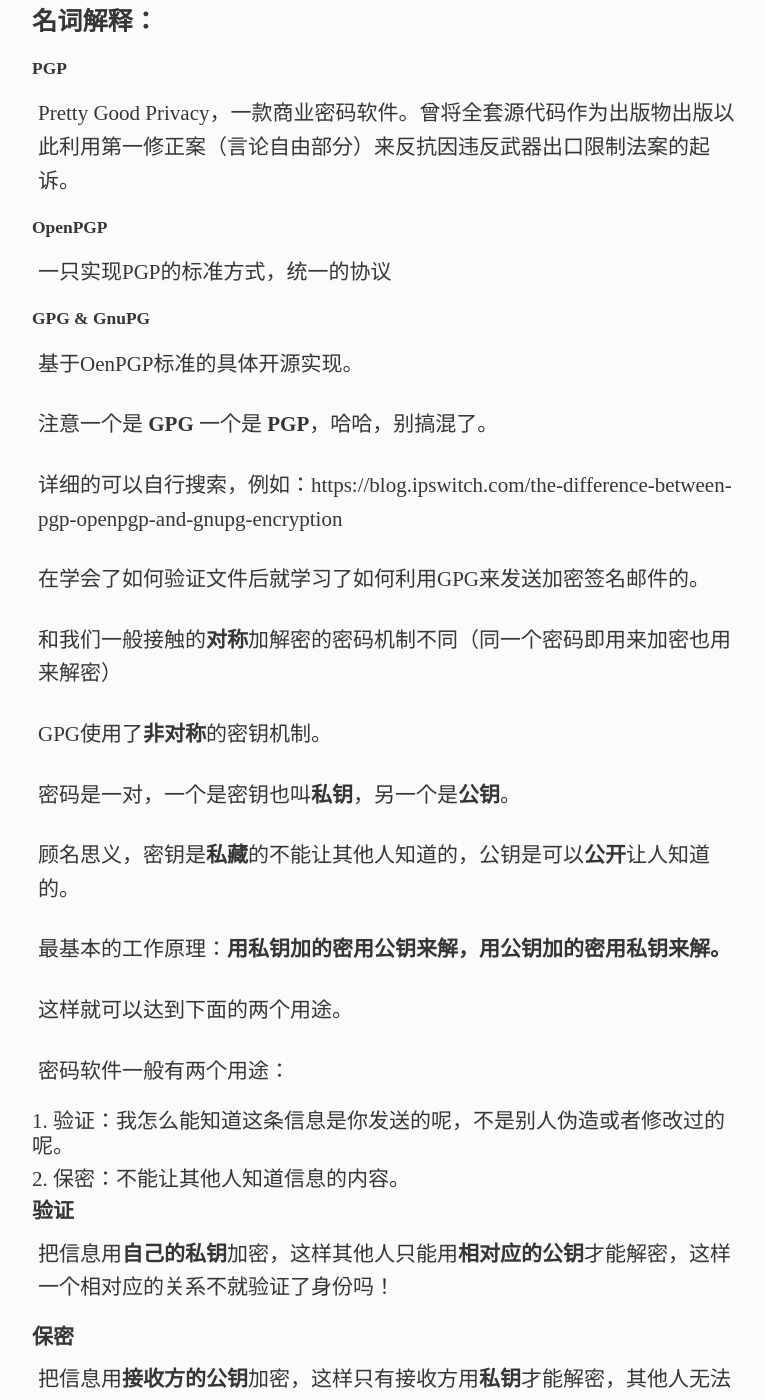
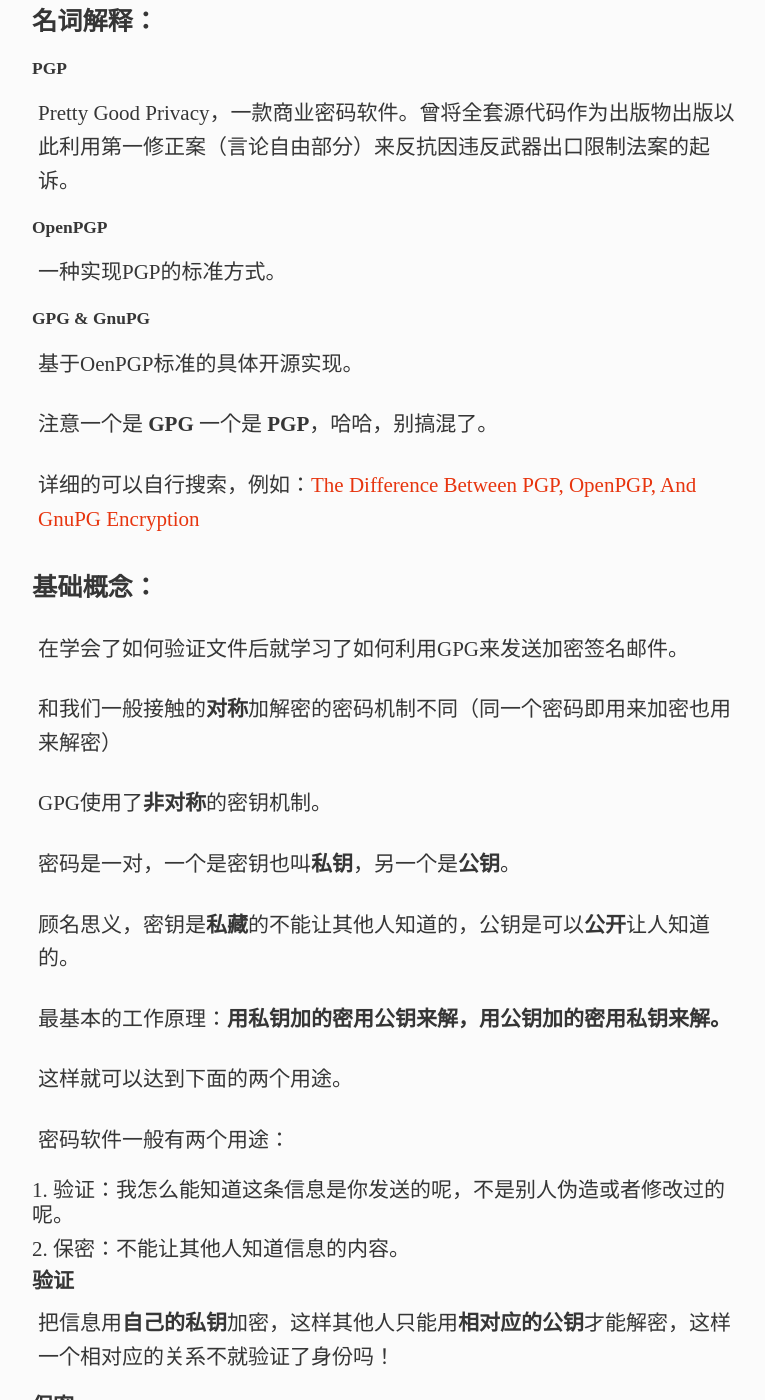
Before and after one commit to xavierskip/xavierskip.github.io, a Jekyll site: the page built from _posts/2021-02-22-openpgp.md, in a window 1280 px wide and 1400 px high, scrolled down 343 px. Shown: the whole window, without its empty margins (248-1013 px from the left). Built offline with Jekyll 4.4.1, drawn with Linux system fonts in a browser that asks for light colours; comment, search, counter and statistics services are not loaded; some of the changed text lies outside the part shown.

Commit message:
Update 2021-02-22-openpgp.md

```diff
--- a/_posts/2021-02-22-openpgp.md
+++ b/_posts/2021-02-22-openpgp.md
@@ -17,7 +17,7 @@ Pretty Good Privacy，一款商业密码软件。曾将全套源代码作为出
 
 ##### **OpenPGP**
 
-一只实现PGP的标准方式，统一的协议
+一种实现PGP的标准方式。
 
 ##### GPG & GnuPG
 
@@ -25,9 +25,11 @@ Pretty Good Privacy，一款商业密码软件。曾将全套源代码作为出
 
 注意一个是 **GPG** 一个是 **PGP**，哈哈，别搞混了。
 
-详细的可以自行搜索，例如：https://blog.ipswitch.com/the-difference-between-pgp-openpgp-and-gnupg-encryption
+详细的可以自行搜索，例如：[The Difference Between PGP, OpenPGP, And GnuPG Encryption](https://blog.ipswitch.com/the-difference-between-pgp-openpgp-and-gnupg-encryption)
 
-在学会了如何验证文件后就学习了如何利用GPG来发送加密签名邮件的。
+### 基础概念：
+
+在学会了如何验证文件后就学习了如何利用GPG来发送加密签名邮件。
 
 和我们一般接触的**对称**加解密的密码机制不同（同一个密码即用来加密也用来解密）
 
```
Also changed, not shown: other parts of _posts/2021-02-22-openpgp.md (+3 -1 lines).
